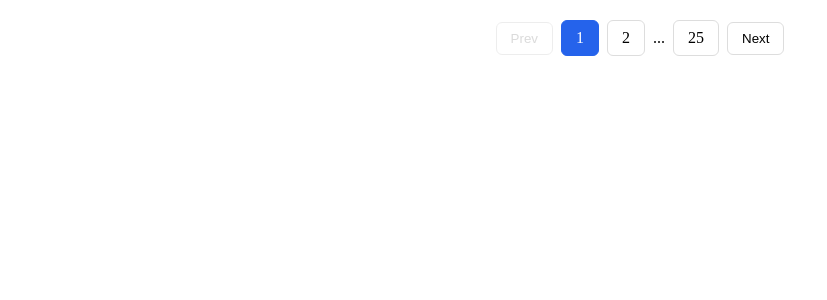
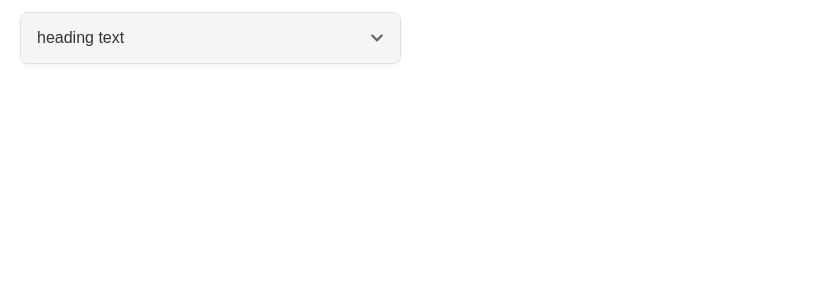
Before and after one commit to pankaj123445555/react_testing_component, a React (Vite) app in the folder my-app/: page / in a window 1280 px wide. Shown: the top 300 px of the page, without its empty margins (0-827 px from the left). Built offline with nearby package versions, Linux system fonts and the light colour scheme.

Commit message:
feat(ui): add typed custom accordion component

```diff
--- a/my-app/src/Pages/Test/Test.tsx
+++ b/my-app/src/Pages/Test/Test.tsx
@@ -1,21 +1,14 @@
-import React, { useState } from 'react';
 import styles from './Test.module.css';
-import Pagination from '../../components/pagination/pagination';
+import AccordionComponent from '../../components/Accordion/Accordion';
 
 function TestComponent() {
-  const [currentPage, setCurrentPage] = useState(1);
-
-  const changePage = (page: number) => {
-    setCurrentPage(page);
-  };
-
   return (
     <div className={styles['container']}>
-      <Pagination
-        totalItem={25}
-        currentItem={currentPage}
-        changePage={changePage}
-      />
+      <AccordionComponent text="heading text">
+        <div>
+          <h1>this is our children component</h1>
+        </div>
+      </AccordionComponent>
     </div>
   );
 }
--- /dev/null
+++ b/my-app/src/components/Accordion/Accordion.module.css
@@ -0,0 +1,61 @@
+.accordion-cnt {
+  margin: 12px;
+  border: 1px solid #e0e0e0;
+  border-radius: 8px;
+  overflow: hidden;
+  background-color: #ffffff;
+  box-shadow: 0 2px 4px rgba(0, 0, 0, 0.05);
+  width: 30%;
+}
+
+.accordion-header {
+  width: 100%;
+  padding: 16px;
+  display: flex;
+  justify-content: space-between;
+  align-items: center;
+  background-color: #f5f5f5;
+  border: none;
+  cursor: pointer;
+  transition: background-color 0.3s ease;
+  font-size: 16px;
+  font-weight: 500;
+  color: #333;
+}
+
+.accordion-header:hover {
+  background-color: #eeeeee;
+}
+
+.accordion-title {
+  text-align: left;
+  flex: 1;
+}
+
+.accordion-icon {
+  display: flex;
+  align-items: center;
+  justify-content: center;
+  font-size: 14px;
+  color: #666;
+  transition: transform 0.3s ease;
+  margin-left: 12px;
+}
+
+.icon-open {
+  transform: rotate(180deg);
+}
+
+.accordion-content {
+  max-height: 0;
+  overflow: hidden;
+  transition:
+    max-height 0.3s ease,
+    padding 0.3s ease;
+  background-color: #ffffff;
+}
+
+.content-open {
+  max-height: 500px;
+  padding: 16px;
+}
--- /dev/null
+++ b/my-app/src/components/Accordion/Accordion.tsx
@@ -0,0 +1,35 @@
+import React from 'react';
+import styles from './Accordion.module.css';
+import { FaChevronDown } from 'react-icons/fa';
+
+interface AccordionProps {
+  text: string;
+  children: React.ReactNode;
+}
+
+const AccordionComponent: React.FC<AccordionProps> = ({ text, children }) => {
+  const [showContent, setShowContent] = React.useState(false);
+
+  const toggleContent = () => {
+    setShowContent(!showContent);
+  };
+
+  return (
+    <div className={styles['accordion-cnt']}>
+      <button
+        className={styles['accordion-header']}
+        onClick={toggleContent}
+      >
+        <span className={styles['accordion-title']}>{text}</span>
+        <span className={`${styles['accordion-icon']} ${showContent ? styles['icon-open'] : ''}`}>
+          <FaChevronDown />
+        </span>
+      </button>
+      <div className={`${styles['accordion-content']} ${showContent ? styles['content-open'] : ''}`}>
+        {children}
+      </div>
+    </div>
+  );
+};
+
+export default AccordionComponent;
```
